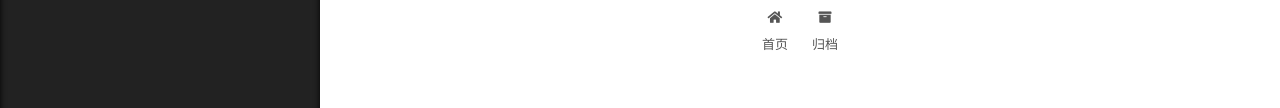
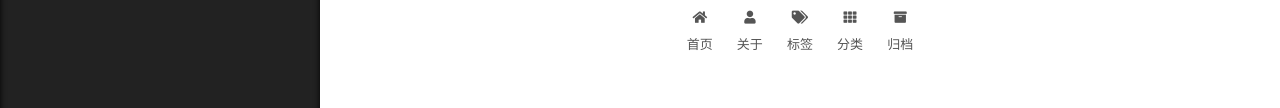
Before and after one commit to XianQuan66/XianQuan66.github.io, a plain HTML site: page 2021/03/29/hello-world/index.html in a window 1280 px wide. Shown: the part 199-307 px from the top of the page. Drawn offline with Linux system fonts and the light colour scheme.

Commit message:
Site updated: 2021-04-01 22:20:31

```diff
--- a/2021/03/29/hello-world/index.html
+++ b/2021/03/29/hello-world/index.html
@@ -116,6 +116,21 @@
         <li class="menu-item menu-item-home">
 
     <a href="/" rel="section"><i class="fa fa-home fa-fw"></i>首页</a>
+
+  </li>
+        <li class="menu-item menu-item-about">
+
+    <a href="/about/" rel="section"><i class="fa fa-user fa-fw"></i>关于</a>
+
+  </li>
+        <li class="menu-item menu-item-tags">
+
+    <a href="/tags/" rel="section"><i class="fa fa-tags fa-fw"></i>标签</a>
+
+  </li>
+        <li class="menu-item menu-item-categories">
+
+    <a href="/categories/" rel="section"><i class="fa fa-th fa-fw"></i>分类</a>
 
   </li>
         <li class="menu-item menu-item-archives">
```
Also changed, not shown: archives/2021/03/index.html (+15 -0 lines), archives/2021/index.html (+15 -0 lines), archives/index.html (+15 -0 lines), index.html (+15 -0 lines).
